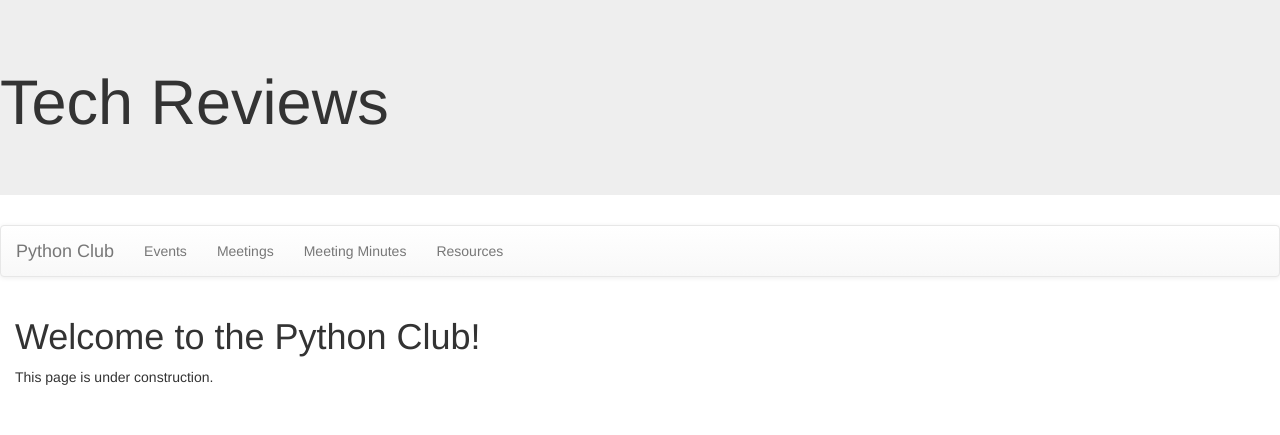
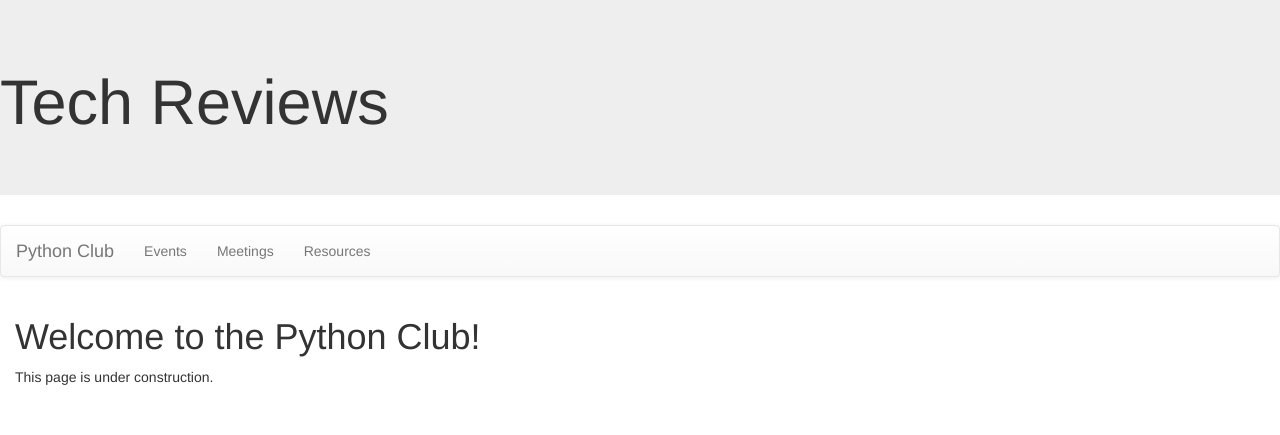
Before and after one commit to aggiewb/python-club, a Django app: page /club/ in a window 1280 px wide. Shown: the top 435 px of the page. Run offline with Django 3.2, Linux system fonts and the light colour scheme; some libraries are stand-ins or nearby versions.

Commit message:
Remove url which was added to a url in meeting.html

```diff
--- a/pythonclub/club/templates/base.html
+++ b/pythonclub/club/templates/base.html
@@ -18,7 +18,6 @@
                 <ul class="nav navbar-nav">
                     <li><a href="{% url 'event' %}">Events</a></li>
                     <li><a href="{% url 'meeting' %}">Meetings</a></li>
-                    <li><a href="{% url 'meeting_minutes' %}">Meeting Minutes</a></li>
                     <li><a href="{% url 'resource' %}">Resources</a></li>
                 </ul>
             </div>
```
